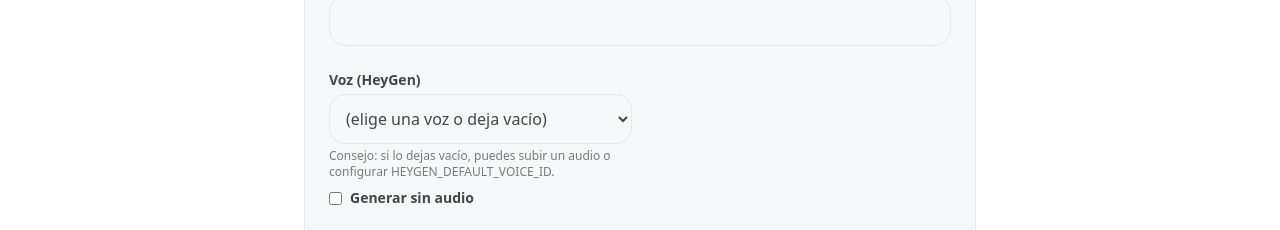
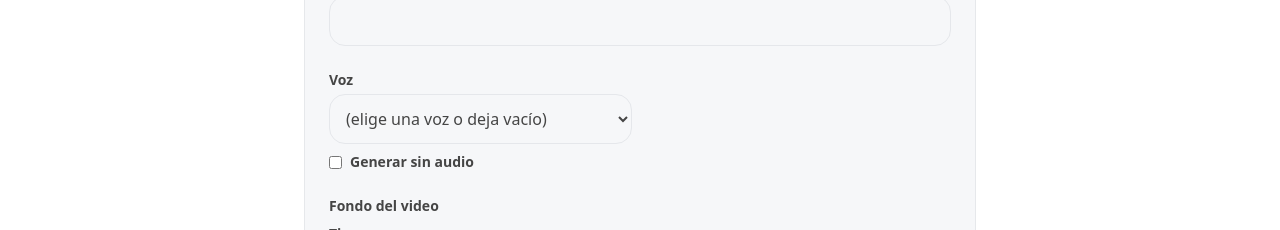
Before and after one commit to aguerram04/ReplicadosIA, a Next.js app in the folder avatar-ai-app/: page /create in a window 1280 px wide. Shown: the part 266-496 px from the top of the page. Built offline with nearby package versions, Linux system fonts and the light colour scheme; no server answers.

Commit message:
audio fix

```diff
--- a/avatar-ai-app/src/app/api/jobs/[id]/process/talking-photo/route.ts
+++ b/avatar-ai-app/src/app/api/jobs/[id]/process/talking-photo/route.ts
@@ -93,22 +93,22 @@ export async function POST(
       (job as any).voiceId || process.env.HEYGEN_DEFAULT_VOICE_ID;
     let voice: any | undefined;
     if (audioUrl) {
-      voice = { type: "audio", url: audioUrl };
+      // Estructura esperada: voice.audio_url
+      voice = { type: "audio", audio_url: audioUrl };
     } else if (!silentRequested && chosenVoiceId) {
+      // Estructura esperada para TTS: voice.text.voice_id + input_text
       voice = {
         type: "text",
-        input_text: job.script,
-        voice_id: chosenVoiceId,
-        speed:
-          typeof (job as any).voiceSpeed === "number"
-            ? (job as any).voiceSpeed
-            : undefined,
+        text: {
+          input_text: job.script,
+          voice_id: chosenVoiceId,
+        },
       };
     } else if (silentRequested && process.env.HEYGEN_SILENT_AUDIO_URL) {
       // Para cumplir con requerimiento de voice, usamos un audio silencioso
       voice = {
         type: "audio",
-        url: String(process.env.HEYGEN_SILENT_AUDIO_URL),
+        audio_url: String(process.env.HEYGEN_SILENT_AUDIO_URL),
       };
     } else if (!silentRequested) {
       // Sin audio ni voiceId y no es modo silencioso -> error claro
--- a/avatar-ai-app/src/components/forms/VideoJobForm.tsx
+++ b/avatar-ai-app/src/components/forms/VideoJobForm.tsx
@@ -332,7 +332,7 @@ export default function VideoJobForm({
         )}
         <div>
           <label className={`block text-sm ${labelsBelow ? "mt-1" : "mb-1"}`}>
-            Voz (HeyGen)
+            Voz
           </label>
           <select
             className="w-full rounded-2xl border border-border bg-transparent p-3"
@@ -362,10 +362,7 @@ export default function VideoJobForm({
           >
             <option value="">(elige una voz o deja vacío)</option>
           </select>
-          <p className="text-xs opacity-70 mt-1">
-            Consejo: si lo dejas vacío, puedes subir un audio o configurar
-            HEYGEN_DEFAULT_VOICE_ID.
-          </p>
+          {/* consejo removido a solicitud */}
           <label className="flex items-center gap-2 mt-2 text-sm">
             <input
               type="checkbox"
```
